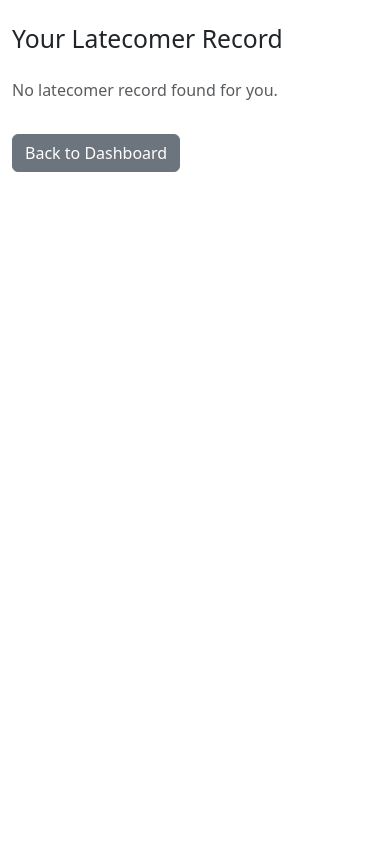
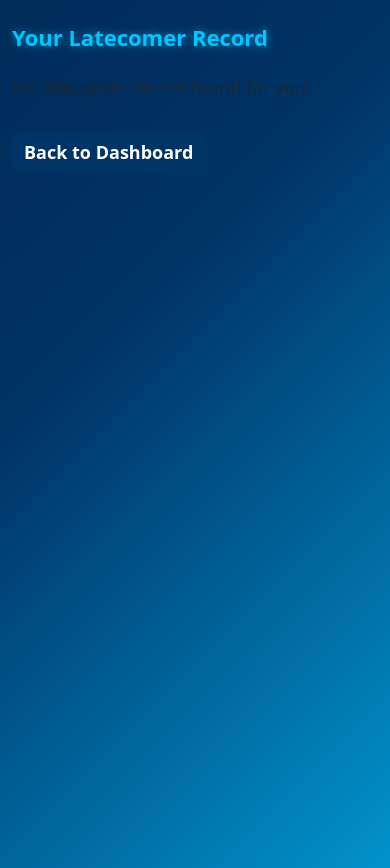
Before and after one commit to EzraelJeremiah-py/PESS, a Flask app: template pess-backend/templates/late/user_latecomer.html in a window 390 px wide. Before the commit the page ends 172 px from the top, so only its background shows below. Run offline with Flask 3, Linux system fonts and the light colour scheme; the template is opened without the code that fills it, so the values that code supplies are empty.

Commit message:
Update user_latecomer.html

```diff
--- a/pess-backend/templates/late/user_latecomer.html
+++ b/pess-backend/templates/late/user_latecomer.html
@@ -2,8 +2,72 @@
 <html lang="en">
 <head>
   <meta charset="UTF-8">
+  <!-- ✅ Mobile scaling -->
+  <meta name="viewport" content="width=device-width, initial-scale=1">
   <title>Your Latecomer Record</title>
   <link href="https://cdn.jsdelivr.net/npm/bootstrap@5.3.3/dist/css/bootstrap.min.css" rel="stylesheet">
+  <style>
+    body {
+      background: linear-gradient(135deg, #001f3f, #003366, #00c6ff);
+      background-size: 200% 200%;
+      animation: gradientMove 14s ease infinite;
+      min-height: 100vh;
+      color: #fff;
+      font-size: 1.1rem; /* ✅ Base font size */
+    }
+    @keyframes gradientMove {
+      0% { background-position: 0% 50%; }
+      50% { background-position: 100% 50%; }
+      100% { background-position: 0% 50%; }
+    }
+    h2 {
+      color: #00c6ff;
+      font-weight: 700;
+      text-shadow: 0 0 8px rgba(0,198,255,0.6);
+      font-size: 1.6rem;
+    }
+    .table {
+      border-radius: 14px;
+      backdrop-filter: blur(12px);
+      background: rgba(255,255,255,0.08);
+      border: 1px solid rgba(0,198,255,0.3);
+      color: #fff;
+      font-size: 1rem;
+    }
+    .table th {
+      background: rgba(0,198,255,0.2);
+      color: #fff;
+      font-size: 1rem;
+    }
+    .btn {
+      border-radius: 8px;
+      font-weight: 600;
+      font-size: 1rem;
+    }
+    .btn-secondary {
+      background-color: #003366;
+      border: none;
+      color: #fff;
+    }
+    .btn-secondary:hover {
+      background-color: #001f3f;
+    }
+    /* ✅ Bigger fonts on phones */
+    @media (max-width: 768px) {
+      body, p, li, a, th, td {
+        font-size: 18px;
+      }
+      h2 {
+        font-size: 22px;
+      }
+      .btn {
+        font-size: 18px;
+      }
+      .table th {
+        font-size: 18px;
+      }
+    }
+  </style>
 </head>
 <body>
   <div class="container mt-4">
```
